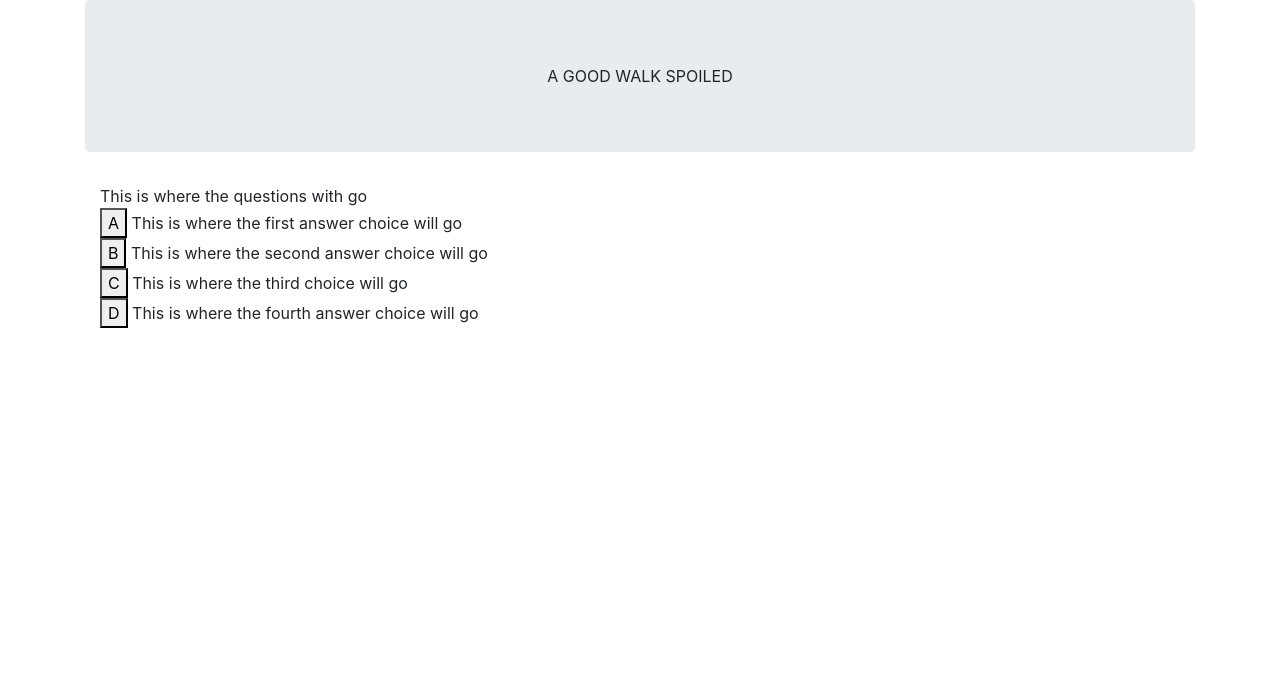
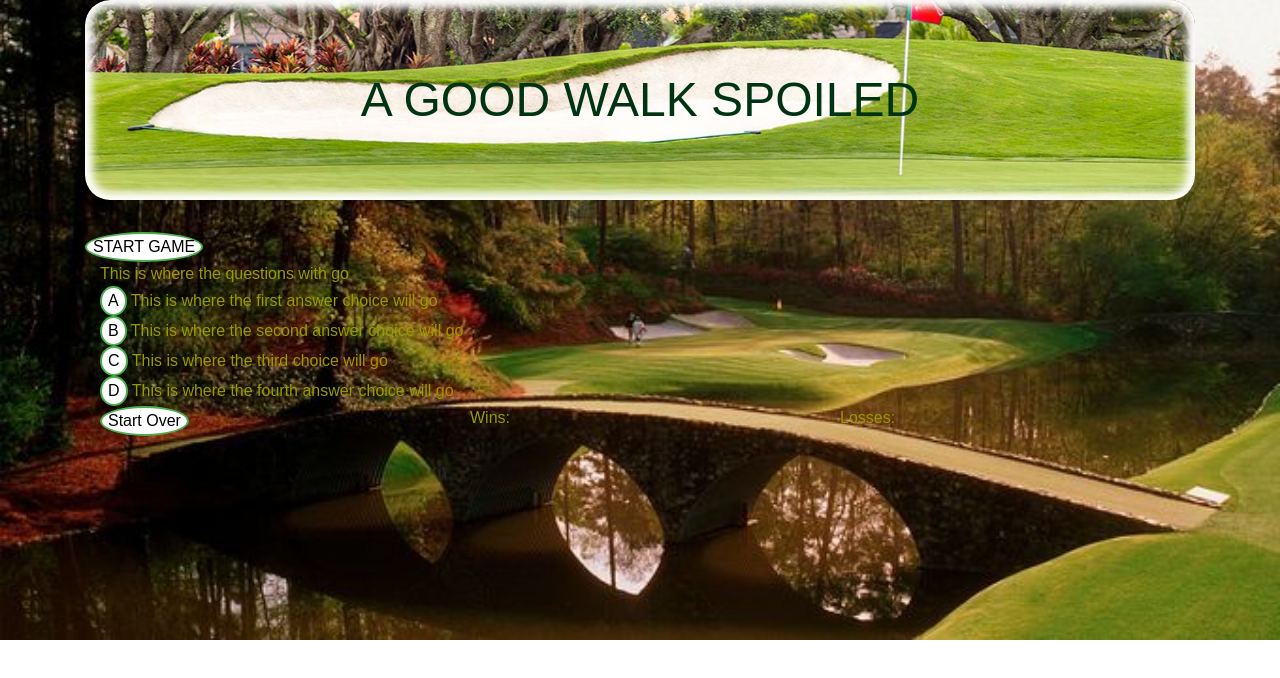
Before and after one commit to jazznerd206/TriviaGame, a plain HTML site: page index.html in a window 1280 px wide. Drawn offline with nearby package versions, Linux system fonts and the light colour scheme.

Commit message:
added some external CSS styling, ready to create JS game

```diff
--- a/assets/css/style.css
+++ b/assets/css/style.css
@@ -0,0 +1,34 @@
+body {
+    background-image: url("../images/AugustaNational.jpg");
+    background-repeat: no-repeat;
+    background-size: cover;
+    color: #999900;
+    font-family: fantasy;
+}
+
+
+.jumbotron {
+    background-image: url("../images/Jumbtron.jpg");
+    border-radius: 25px;
+    box-shadow: 0 0 8px 8px white inset;
+    background-position: center;
+    background-size: cover;
+    background-repeat: no-repeat;
+    text-align: center;
+    font-size: 3rem;
+    color: #003311;
+}
+
+button {
+    background-color: white;
+    color: black;
+    border: 2px solid #4CAF50;
+    border-radius: 50%;
+}
+
+button:hover {
+    background-color: #4CAF50;
+    color: black;
+    border: 2px solid #4CAF50;
+    border-radius: 25px;
+}
--- a/assets/javascript/app.js
+++ b/assets/javascript/app.js
@@ -0,0 +1,16 @@
+//QUESTION AND ANSWER VARIABLES
+var questionOne = "Which pro golfer is depicted in this image?";
+var ansArrOne = ["Jack Nicklaus", "Brad Faxon", "John Daly", "Tiger Woods"];
+var questionTwo = "Which pro golfer currently holds the #1 World Golf Ranking?";
+var ansArrTwo = ["Justin Rose", "Rory McIlroy", "Dustin Johnson", "Brooks Kopeka"];
+var questionThree = "In which country was the game of golf formally invented?"
+var ansArrThree = ["England", "Scotland", "Ireland", "America"];
+var questionFour = "How many players are there on the PGA tour?";
+var ansArrFour = ["125", "250", "245", "200"];
+var questionFive = "Which pro golfer holds the most major titles?";
+var ansArrFive = ["Arnold Palmer", "Bobby Jones", "Byron Nelson", "Jack Nicklaus"];
+//GAMEPLAY VARIABLES
+var ansCorrect = 0;
+var ansIncorrect = 0;
+var wins = 0;
+var losses = 0;
--- a/index.html
+++ b/index.html
@@ -14,13 +14,14 @@
 </head>
 <body>
     <div class="container">
-        <div class="jumbotron text-center">
+        <div class="jumbotron">
             A GOOD WALK SPOILED
         </div><!--End JT div-->
+        <button id="initialize">START GAME</button>
         <div class="container mycontainer">
             <div class="row">
                 <div class="col-12">
-                    <span id="questions">This is where the questions with go</span>
+                    <span id="question">This is where the questions with go</span>
                 </div>
                 <div class="col-12">
                     <button id="clickA">A</button>
@@ -39,11 +40,22 @@
                     <span id="answerD">This is where the fourth answer choice will go</span>
                 </div>
             </div><!--end row div-->
-        </div><!--end container div-->
-    </div>
+        </div>
+        <div class="container" id="footer">
+            <div class="row">
+                <div class="col-4">
+                    <button id="reset">Start Over</button>
+                </div>
+                <div class="col-4">
+                    <span id="wins">Wins: </span>
+                </div>
+                <div class="col-4">
+                    <span id="losses">Losses: </span>
+                </div>
+            </div>
+        </div><!--End of footer div-->
+    </div><!--end container div-->
 
-    <!--Link to JS for running trivia questions-->
-    <script src="assets/javascript/app.js"></script>
 
 
 
@@ -53,5 +65,8 @@
     <script src="https://maxcdn.bootstrapcdn.com/bootstrap/4.0.0/js/bootstrap.min.js" integrity="sha384-JZR6Spejh4U02d8jOt6vLEHfe/JQGiRRSQQxSfFWpi1MquVdAyjUar5+76PVCmYl" crossorigin="anonymous"></script>
     <script src="https://code.jquery.com/jquery-3.2.1.slim.min.js" integrity="sha384-KJ3o2DKtIkvYIK3UENzmM7KCkRr/rE9/Qpg6aAZGJwFDMVNA/GpGFF93hXpG5KkN" crossorigin="anonymous"></script>
     <script src="https://cdnjs.cloudflare.com/ajax/libs/popper.js/1.12.9/umd/popper.min.js" integrity="sha384-ApNbgh9B+Y1QKtv3Rn7W3mgPxhU9K/ScQsAP7hUibX39j7fakFPskvXusvfa0b4Q" crossorigin="anonymous"></script>
+    <!--Link to JS for running trivia questions-->
+    <script src="assets/javascript/app.js"></script>
+
 </body>
 </html>
```
Also changed, not shown: assets/images/Jumbtron.jpg (added).
